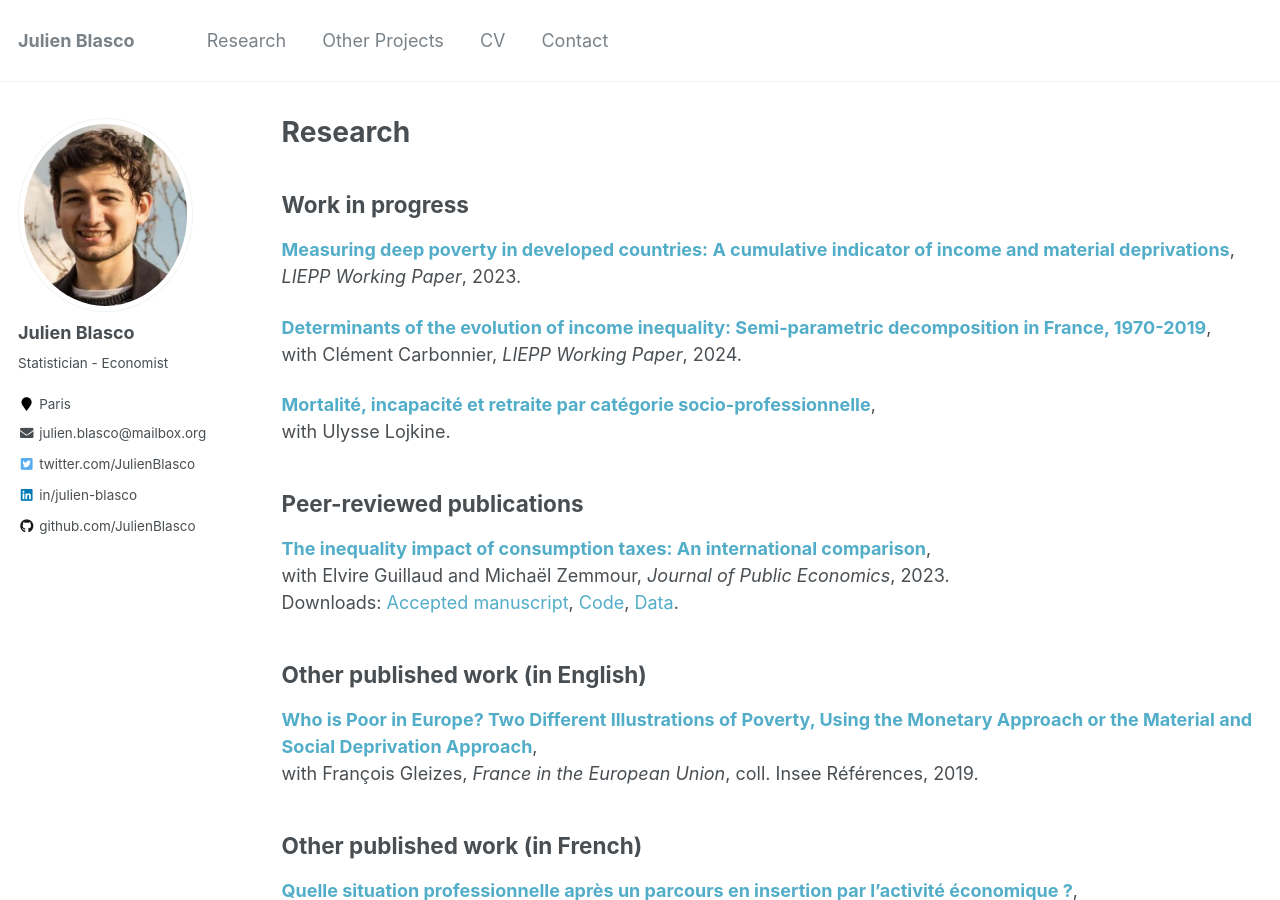
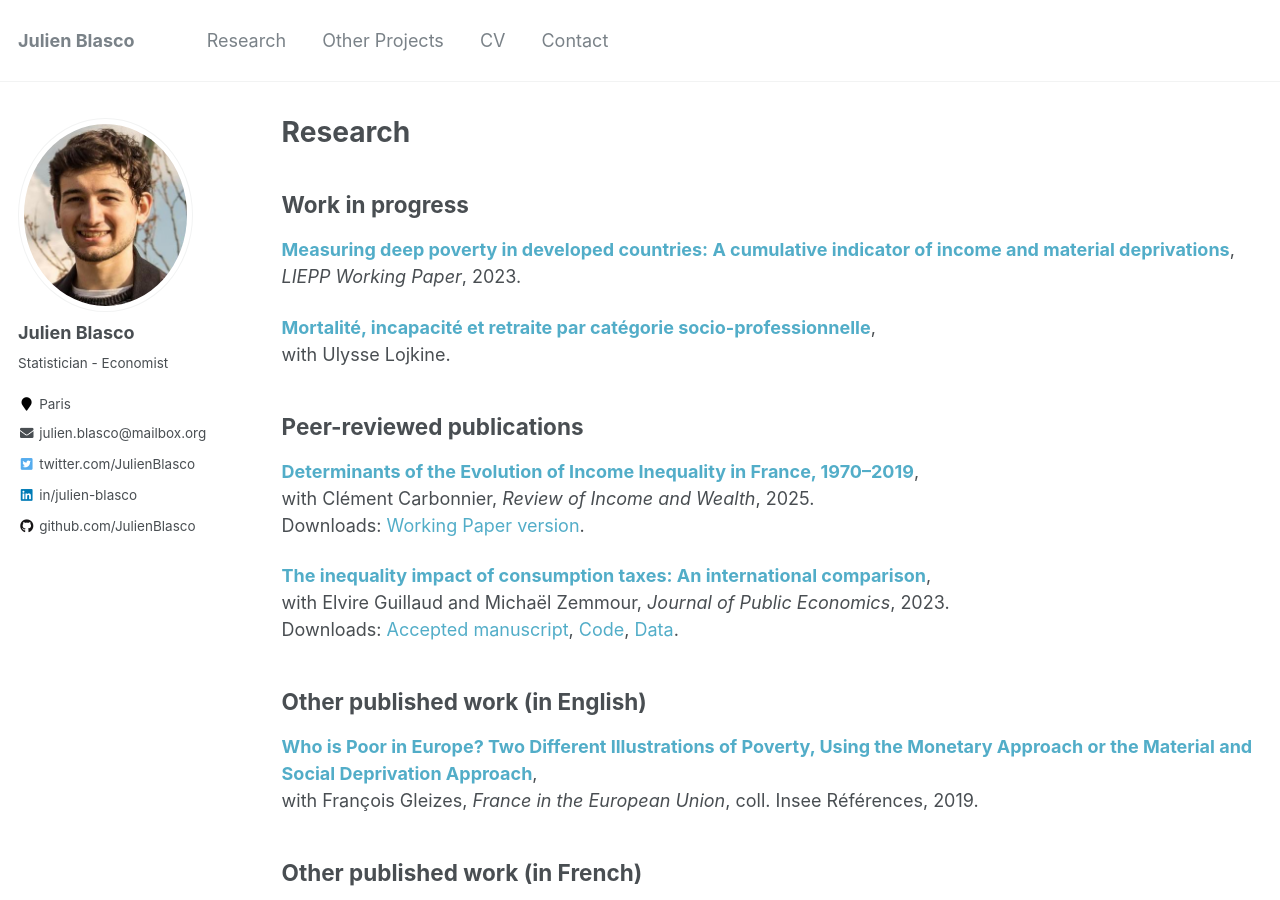
Before and after one commit to JulienBlasco/julienblasco.github.io, a Jekyll site: the page built from _pages/research.md, in a window 1280 px wide and 900 px high. Built offline with Jekyll 4.4.1, drawn with Linux system fonts in a browser that asks for light colours.

Commit message:
Update research.md
Add published RIW paper.

```diff
--- a/_pages/research.md
+++ b/_pages/research.md
@@ -14,14 +14,15 @@ author_profile: true
 *LIEPP Working Paper*, 2023.
 
 
-**[Determinants of the evolution of income inequality: Semi-parametric decomposition in France, 1970-2019](https://sciencespo.hal.science/hal-04828965v2)**,
-with Clément Carbonnier, *LIEPP Working Paper*, 2024.
-
 **[Mortalité, incapacité et retraite par catégorie socio-professionnelle](https://hal.science/hal-04030089)**,
 with Ulysse Lojkine.
 
 
 ## Peer-reviewed publications
+
+**[Determinants of the Evolution of Income Inequality in France, 1970–2019](https://onlinelibrary.wiley.com/doi/10.1111/roiw.70037)**,
+with Clément Carbonnier, *Review of Income and Wealth*, 2025.
+Downloads: [Working Paper version](https://sciencespo.hal.science/hal-04828965v2).
 
 **[The inequality impact of consumption taxes: An international comparison](https://doi.org/10.1016/j.jpubeco.2023.104897)**,
 with Elvire Guillaud and Michaël Zemmour, *Journal of Public Economics*, 2023.
```
